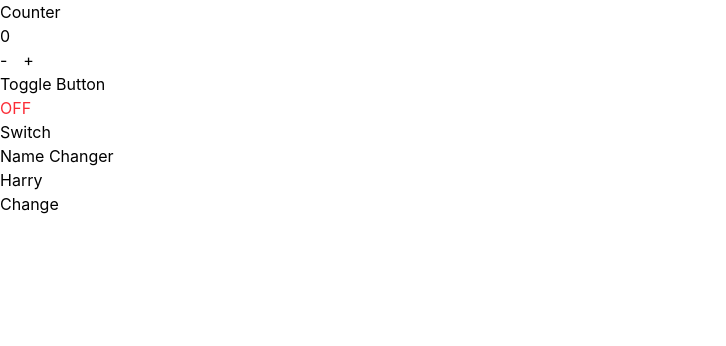
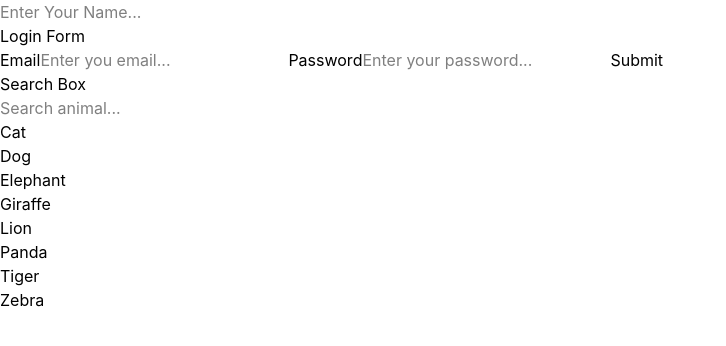
Before and after one commit to Hary300/Practice-React-TypeScript, a React (Vite) app: page / in a window 1280 px wide. Shown: the top 346 px of the page, without its empty margins (0-726 px from the left). Built offline with nearby package versions, Linux system fonts and the light colour scheme.

Commit message:
topic 5: Event Handling + Form

```diff
--- a/src/App.tsx
+++ b/src/App.tsx
@@ -1,13 +1,13 @@
-import CounterUpgrade from './components/CounterUpgrade';
-import NameChanger from './components/NameChanger';
-import ToggleButton from './components/ToggleButton';
+import LiveInput from './components/LiveInput';
+import LoginForm from './components/LoginForm';
+import SearchBox from './components/SearchBox';
 
 function App() {
   return (
     <>
-      <CounterUpgrade />
-      <ToggleButton />
-      <NameChanger />
+      <LiveInput />
+      <LoginForm />
+      <SearchBox />
     </>
   );
 }
--- /dev/null
+++ b/src/components/LiveInput.tsx
@@ -0,0 +1,16 @@
+import { useState } from 'react';
+
+export default function LiveInput() {
+  const [name, setName] = useState('');
+  return (
+    <div>
+      <input
+        type='text'
+        value={name}
+        onChange={(e) => setName(e.target.value)}
+        placeholder='Enter Your Name...'
+      />
+      <p>{name}</p>
+    </div>
+  );
+}
--- /dev/null
+++ b/src/components/LoginForm.tsx
@@ -0,0 +1,37 @@
+import { useState } from 'react';
+
+export default function LoginForm() {
+  const [email, setEmail] = useState('');
+  const [password, setPassword] = useState('');
+
+  function handleSubmit(e: React.SubmitEvent<HTMLFormElement>) {
+    e.preventDefault();
+    alert('Thank You');
+  }
+
+  return (
+    <div>
+      <h2>Login Form</h2>
+      <form onSubmit={handleSubmit}>
+        <label htmlFor='email'>Email</label>
+        <input
+          type='email'
+          id='email'
+          value={email}
+          onChange={(e) => setEmail(e.target.value)}
+          placeholder='Enter you email...'
+        />
+
+        <label htmlFor='password'>Password</label>
+        <input
+          type='password'
+          id='password'
+          value={password}
+          onChange={(e) => setPassword(e.target.value)}
+          placeholder='Enter your password...'
+        />
+        <button type='submit'>Submit</button>
+      </form>
+    </div>
+  );
+}
--- /dev/null
+++ b/src/components/SearchBox.tsx
@@ -0,0 +1,36 @@
+import { useState } from 'react';
+
+export default function SearchBox() {
+  const [keyword, setKeyword] = useState('');
+
+  const animals = [
+    'Cat',
+    'Dog',
+    'Elephant',
+    'Giraffe',
+    'Lion',
+    'Panda',
+    'Tiger',
+    'Zebra',
+  ];
+  const search = keyword.trim().toLowerCase();
+
+  return (
+    <div>
+      <h2>Search Box</h2>
+      <input
+        type='text'
+        placeholder='Search animal...'
+        value={keyword}
+        onChange={(e) => setKeyword(e.target.value)}
+      />
+      <ul>
+        {animals
+          .filter((animal) => animal.toLowerCase().includes(search))
+          .map((animal) => {
+            return <li key={animal}>{animal}</li>;
+          })}
+      </ul>
+    </div>
+  );
+}
```
